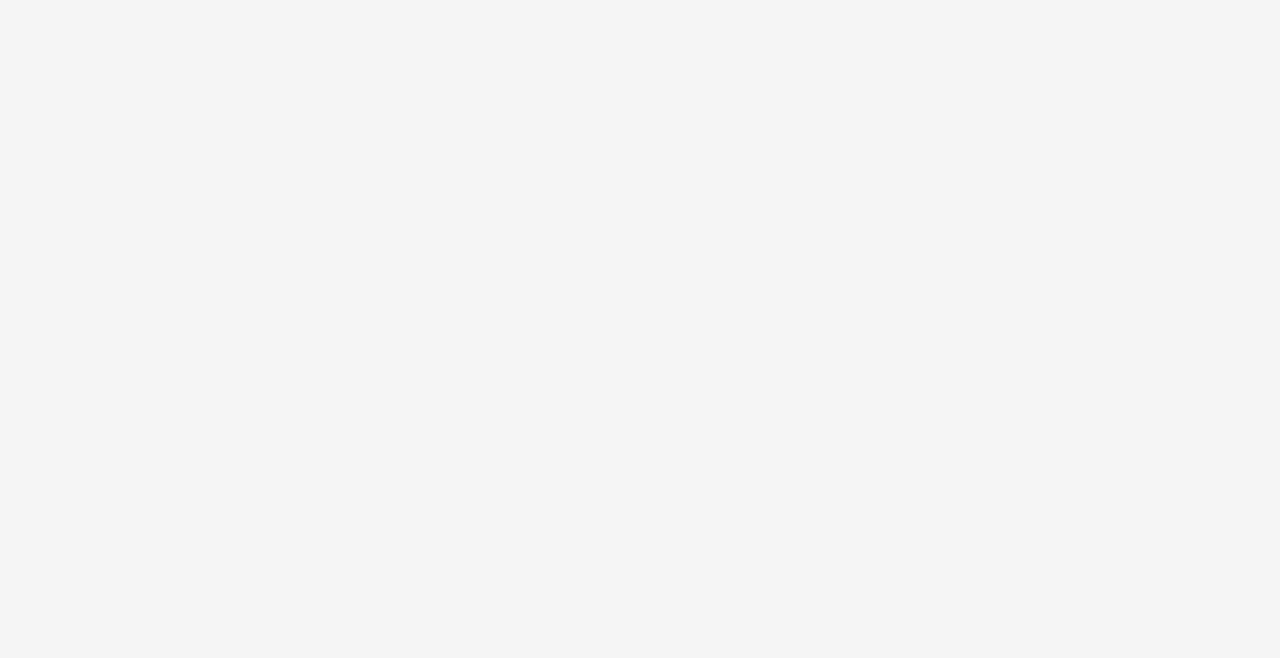
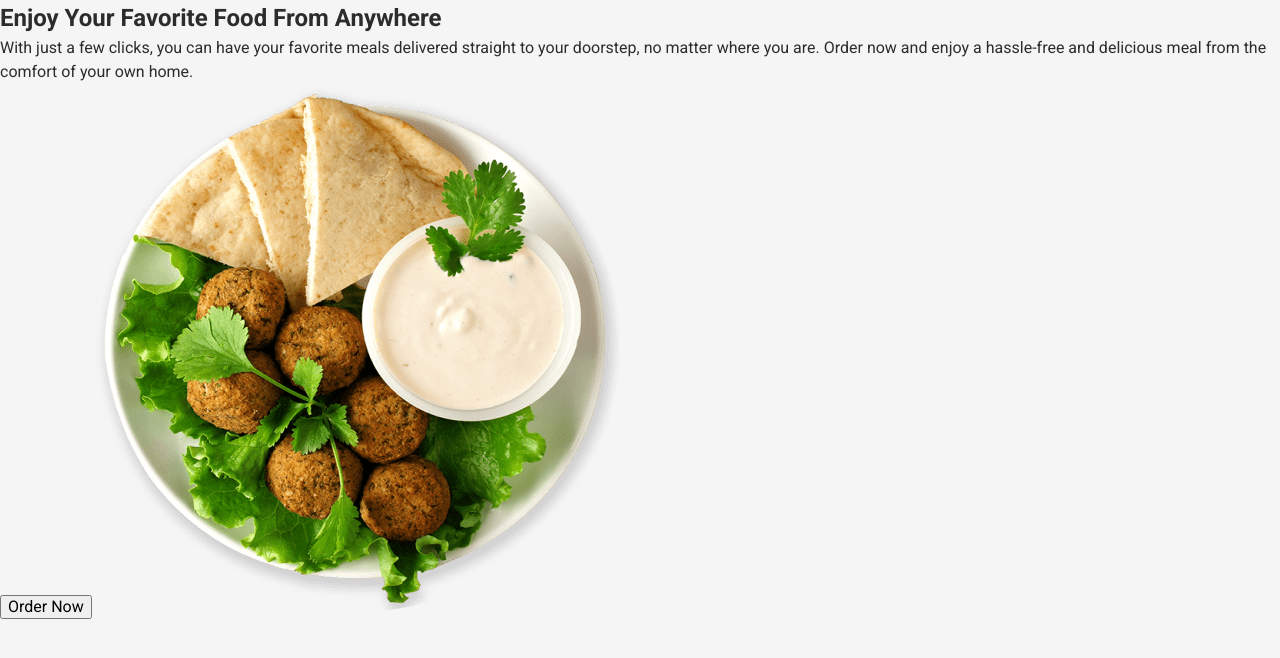
Before and after one commit to Uxooss/food-sta-team-project, a plain HTML site: page index.html in a window 1280 px wide. Drawn offline with nearby package versions, Linux system fonts and the light colour scheme.

Commit message:
added hero html

```diff
--- a/index.html
+++ b/index.html
@@ -29,7 +29,24 @@
     <!--todo ========  Header ======== Sergiy-->
 
     <!--todo ======== Hero =====  Marichka -->
-
+    <section class="hero">
+      <div class="container">
+        <h1 class="hero-title">Enjoy Your Favorite Food From Anywhere</h1>
+        <p class="hero-text">
+          With just a few clicks, you can have your favorite meals delivered
+          straight to your doorstep, no matter where you are. Order now and
+          enjoy a hassle-free and delicious meal from the comfort of your own
+          home.
+        </p>
+        <button class="hero-button">Order Now</button
+        ><img
+          src="./images/hero-pic.png"
+          alt="some food"
+          width="528"
+          height="528"
+        />
+      </div>
+    </section>
     <!--todo ======== Offerings === Ruslan -->
 
     <!--todo ======== Favorites === Yulia  -->
```
